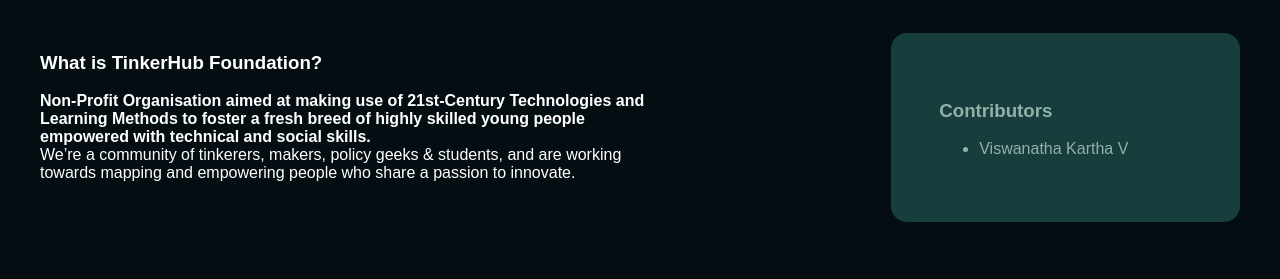
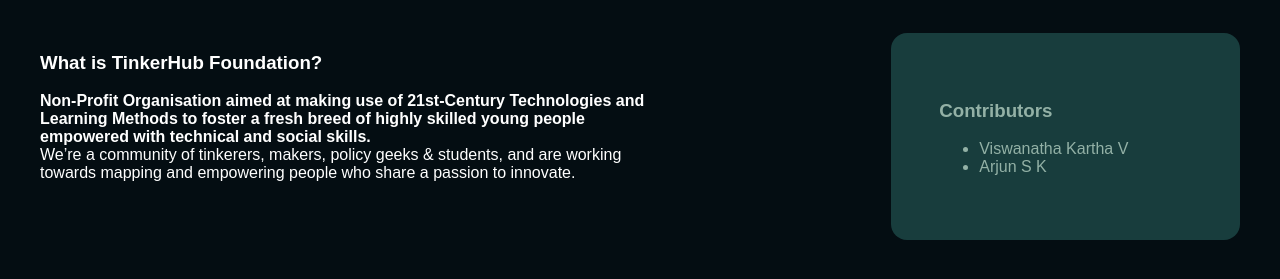
Before and after one commit to tinkerhubgecp/essentials-camp, a plain HTML site: page index.html in a window 1280 px wide. Shown: the part 79-358 px from the top of the page. Drawn offline with Linux system fonts and the light colour scheme; a web font is replaced by a local one.

Commit message:
Update index.html

```diff
--- a/index.html
+++ b/index.html
@@ -29,6 +29,7 @@
 
         <ul>
           <li>Viswanatha Kartha V</li>
+          <li>Arjun S K</li>
         </ul>
       </article>
     </div>
```
